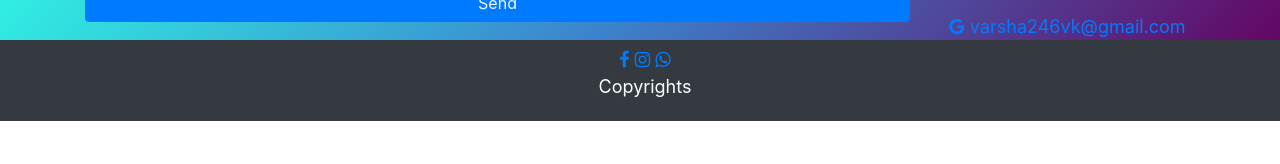
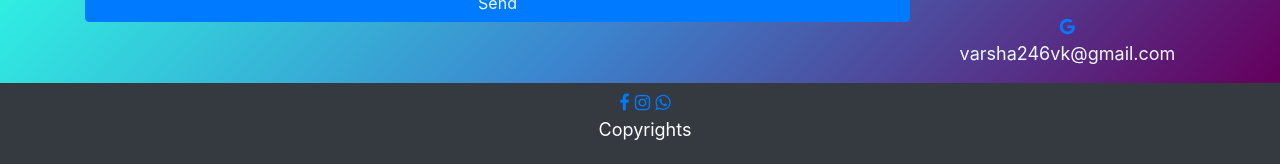
Before and after one commit to vijaykrishnak04/varsha, a plain HTML site: page index.html in a window 1280 px wide. Shown: the part 2263-2427 px from the top of the page. Before the commit the page ends 2384 px from the top, so only its background shows below. Drawn offline with nearby package versions, Linux system fonts and the light colour scheme.

Commit message:
Update index.html

```diff
--- a/index.html
+++ b/index.html
@@ -286,8 +286,8 @@
                     <p>+91 7736210035</p>
                 </li>
 
-                <li><a href="#" class="fa fa-google"></a>
-                    <a href=mailto:"varsha246vk@gmail.com">varsha246vk@gmail.com</a>
+                <li><a href=mailto:"varsha246vk@gmail.com" class="fa fa-google"></a>
+                    <p>varsha246vk@gmail.com</p>
                 </li>
             </ul>
         </div>
```
